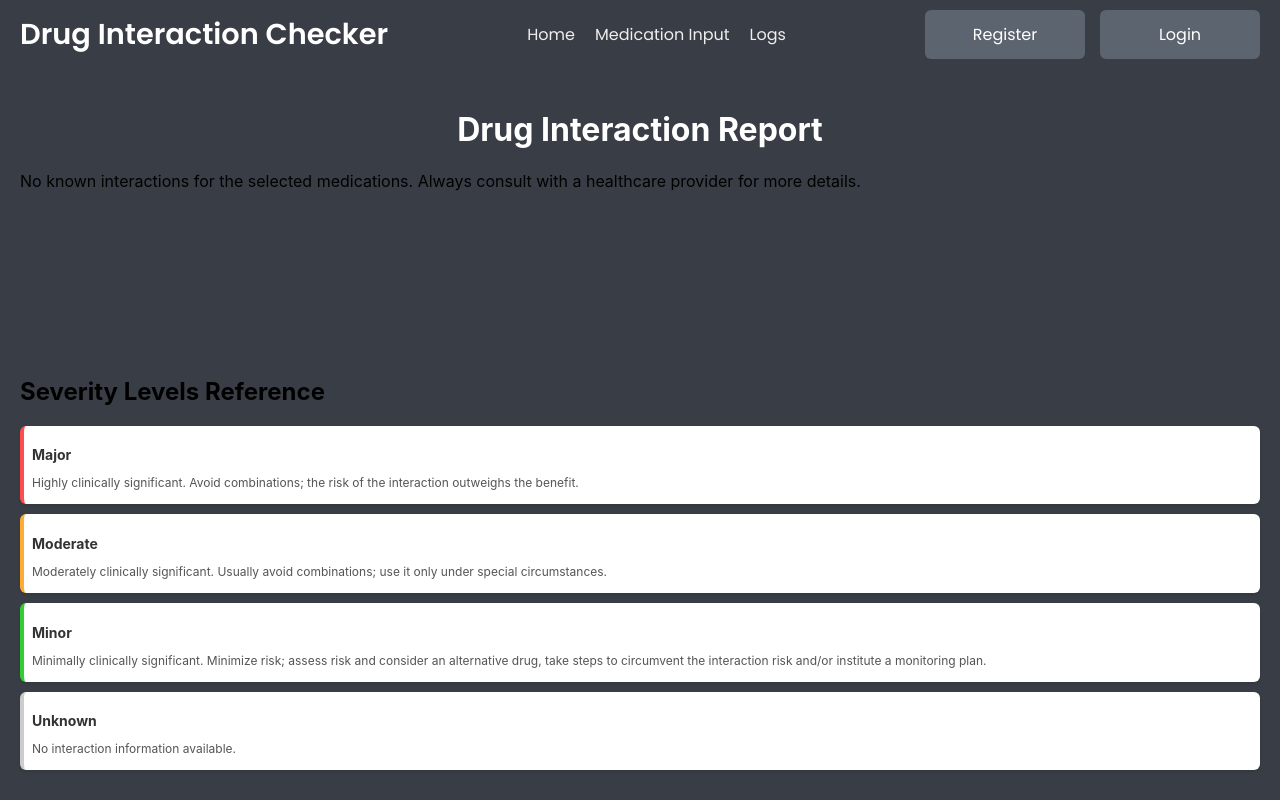
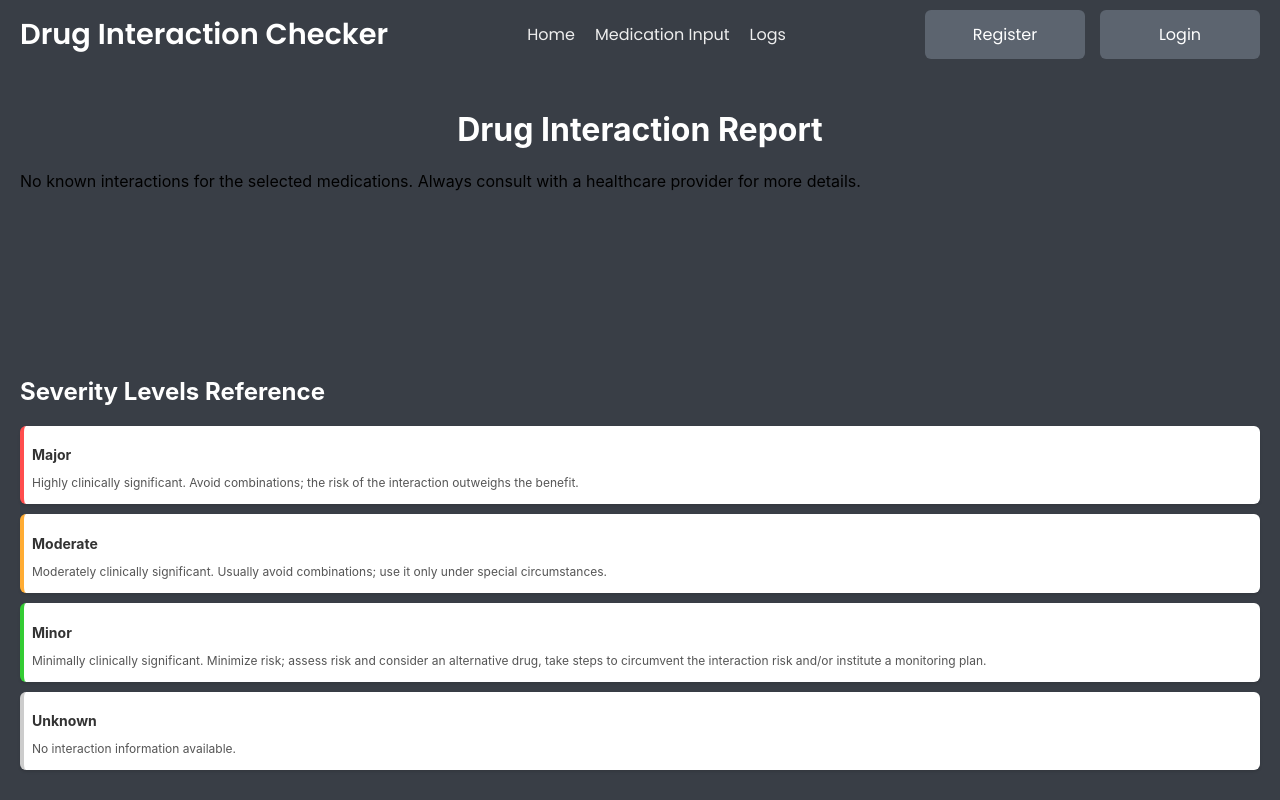
Before and after one commit to hend-isleem/drug_overdose, a React (Create React App) app in the folder frontend/: page /interaction-results in a window 1280 px wide. Shown: the top 800 px of the page. Built offline with nearby package versions, Linux system fonts and the light colour scheme.

Commit message:
Add header color to white

```diff
--- a/frontend/src/components/InteractionResults.js
+++ b/frontend/src/components/InteractionResults.js
@@ -98,6 +98,9 @@ const styles = {
     color: "white",
     textAlign: "center",
   },
+  referenceHeader: {
+    color: "white",
+  },
   interactionCard: {
     backgroundColor: "#fff",
     padding: "15px",
```
